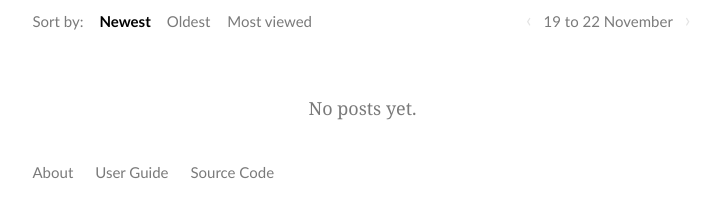
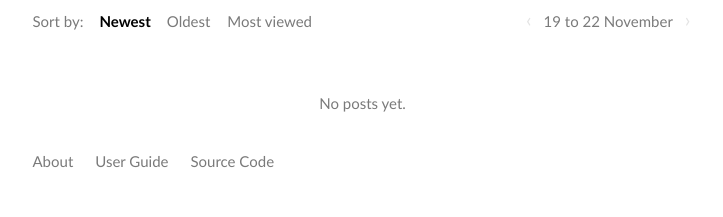
Before and after one commit to SomeoneElseSt/MAF, a plain HTML site: page mockups/index.html in a window 1280 px wide. Shown: the part 69-286 px from the top of the page, without its empty margins (270-993 px from the left). Drawn offline with Linux system fonts and the light colour scheme.

Commit message:
Empty state uses the interface sans like the sort row

```diff
--- a/mockups/style.css
+++ b/mockups/style.css
@@ -220,4 +220,4 @@ span.arrow { color: var(--line); }
 .faded .post-body p:last-child { margin-bottom: 6px; }
 
 /* Empty front page */
-.empty { text-align: center; color: var(--meta); margin: 64px 0 40px; }
+.empty { text-align: center; font: 15px var(--sans); color: var(--meta); margin: 64px 0 40px; }
```
